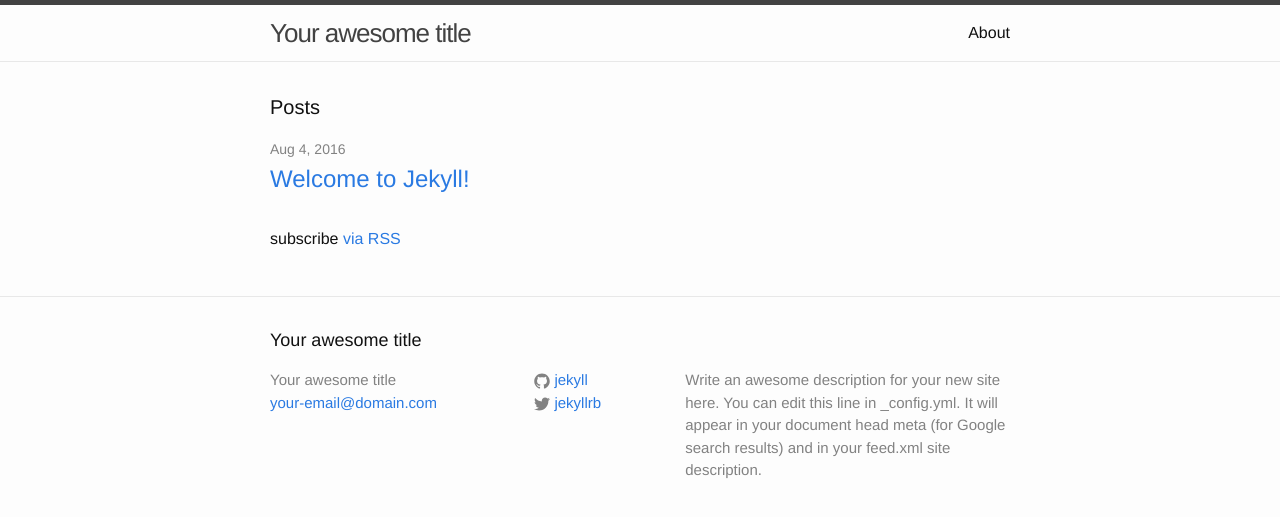
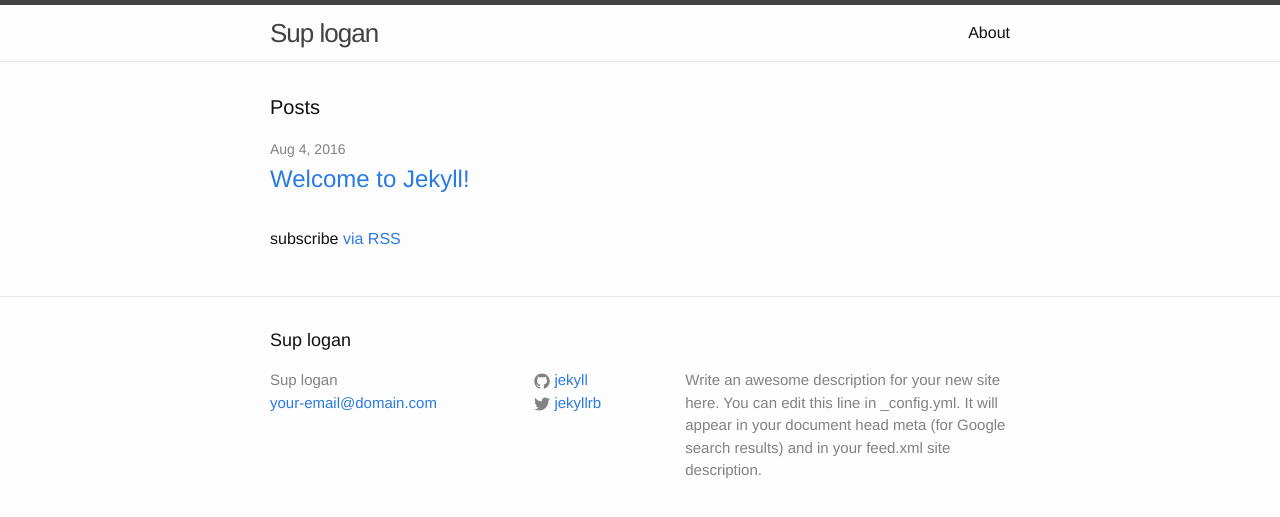
Before and after one commit to EthanBenedict15/EthanBenedict15.github.io, a Jekyll site: the page built from index.html, in a window 1280 px wide. Shown: the top 517 px of the page. Built offline with Jekyll 4.4.1, drawn with Linux system fonts in a browser that asks for light colours.

Commit message:
Update _config.yml

```diff
--- a/_config.yml
+++ b/_config.yml
@@ -6,7 +6,7 @@
 # 'jekyll serve'. If you change this file, please restart the server process.
 
 # Site settings
-title: Your awesome title
+title: Sup logan
 email: your-email@domain.com
 description: > # this means to ignore newlines until "baseurl:"
   Write an awesome description for your new site here. You can edit this
```
